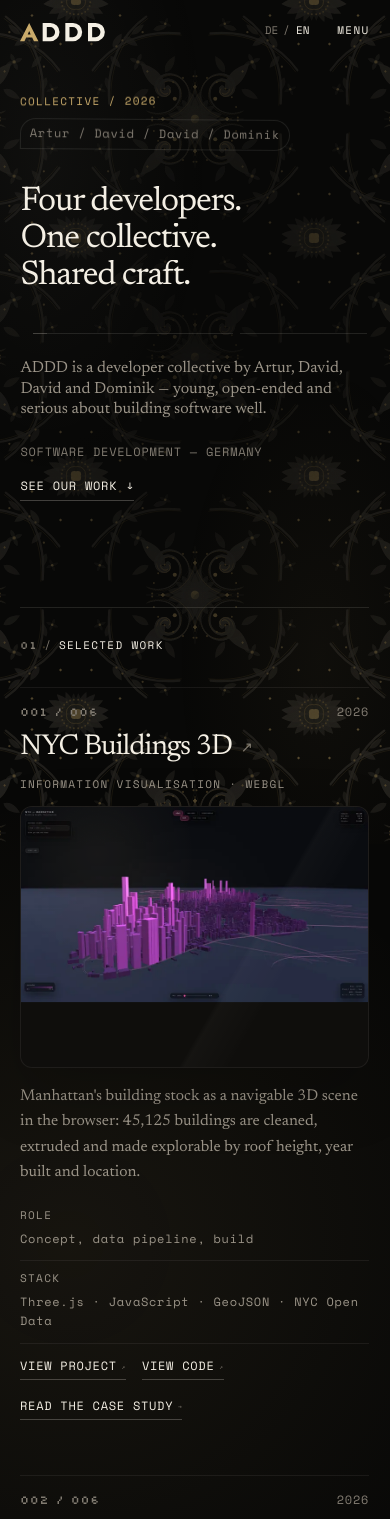
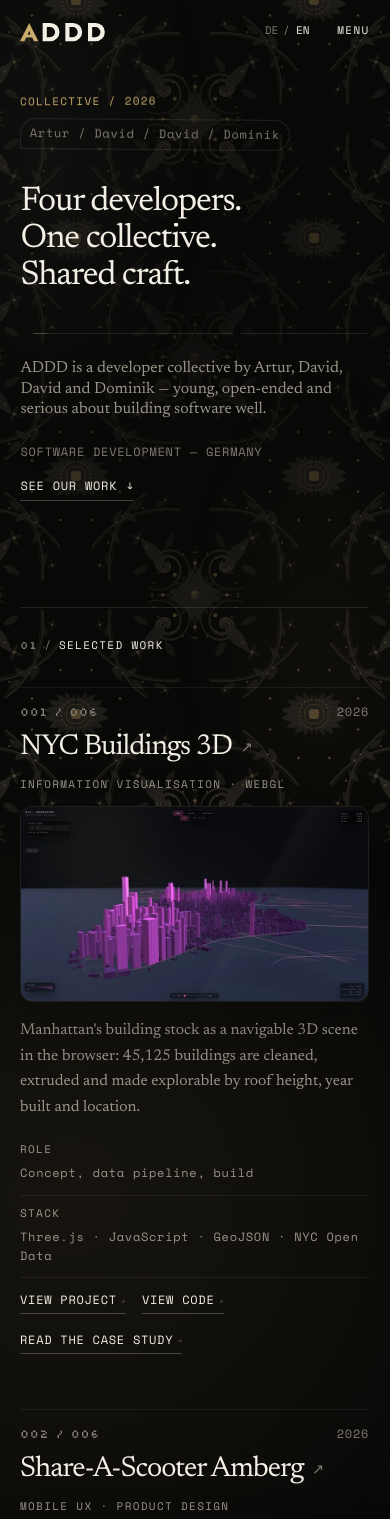
Before and after one commit to pleonastic6/Portfolio, a React (Vite) app: page / in a window 390 px wide. Shown: the top 1519 px of the page. Built offline with nearby package versions, Linux system fonts and the light colour scheme.

Commit message:
Polish responsive project media

```diff
--- a/src/components/ProjectItem.module.css
+++ b/src/components/ProjectItem.module.css
@@ -66,6 +66,7 @@
 .mediaLink {
   display: block;
   margin-top: var(--space-6);
+  max-width: min(100%, 58rem);
 }
 
 .media {
@@ -97,10 +98,13 @@
 }
 
 .image {
+  display: block;
   width: 100%;
   height: 100%;
+  max-width: none;
   object-fit: cover;
-  transform: scale(1.001);
+  object-position: center;
+  transform: none;
   transition: transform var(--dur-slow) var(--ease);
 }
 
@@ -286,7 +290,7 @@
   }
 
   .media {
-    aspect-ratio: 4 / 3;
+    aspect-ratio: 16 / 9;
     border-radius: 12px;
   }
 
--- a/src/components/ProjectItem.tsx
+++ b/src/components/ProjectItem.tsx
@@ -27,7 +27,7 @@ export function ProjectItem({ project, index, total }: ProjectItemProps) {
           className={styles.image}
           picture={project.image}
           alt={project.imageAlt ? pick(project.imageAlt) : project.title}
-          sizes="(max-width: 62rem) 100vw, 62vw"
+          sizes="(max-width: 40rem) calc(100vw - 2rem), (max-width: 62rem) 100vw, 58rem"
         />
       ) : (
         <div className={styles.placeholder} role="img" aria-label={project.title}>
```
